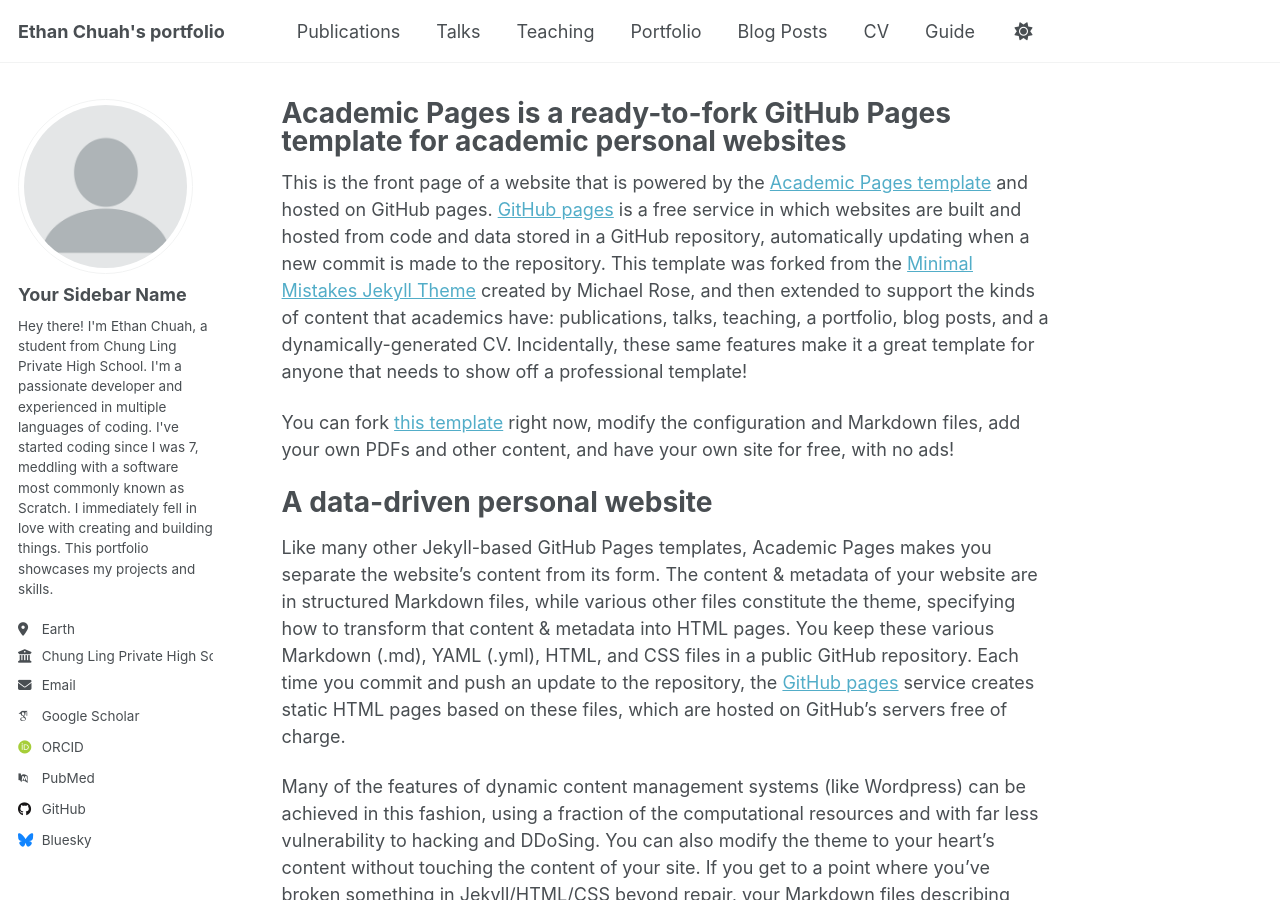
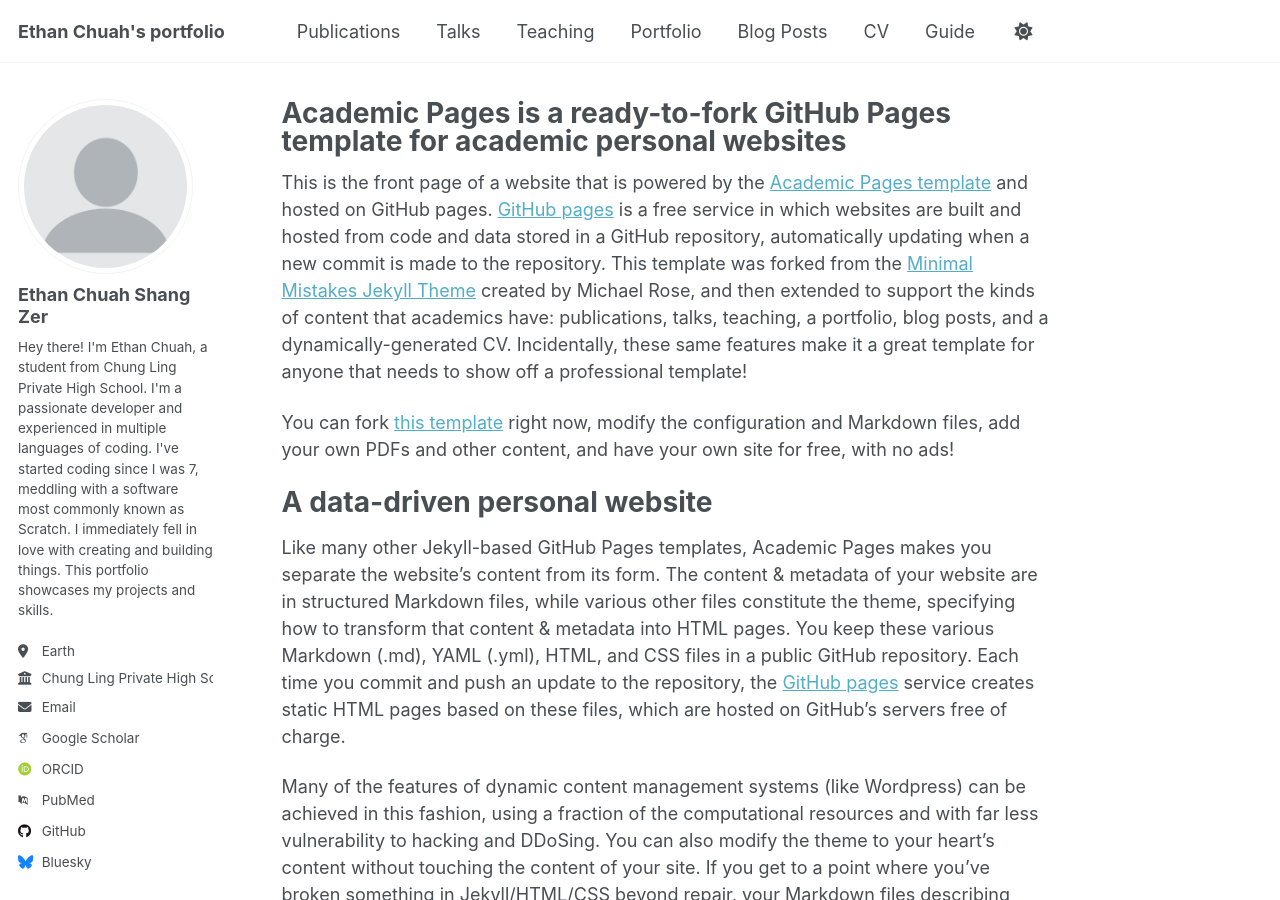
Before and after one commit to EthanChuah1234/ethanchuah1234.github.io, a Jekyll site: the page built from _pages/about.md, in a window 1280 px wide and 900 px high. Built offline with Jekyll 4.4.1, drawn with Linux system fonts in a browser that asks for light colours; some web fonts are replaced; a script that is not in the unit is left out.

Commit message:
update-name

```diff
--- a/_config.yml
+++ b/_config.yml
@@ -24,7 +24,7 @@ repository               : "https://ethanchuah1234.github.io/"
 author:
   # Biographic information
   avatar           : "profile.png"
-  name             : "Your Sidebar Name"
+  name             : "Ethan Chuah Shang Zer"
   pronouns         : # example: "she/her"
   bio              : "Hey there! I'm Ethan Chuah, a student from Chung Ling Private High School. I'm a passionate developer and experienced in multiple languages of coding. I've started coding since I was 7, meddling with a software most commonly known as Scratch. I immediately fell in love with creating and building things. This portfolio showcases my projects and skills."
   location         : "Earth"
```
